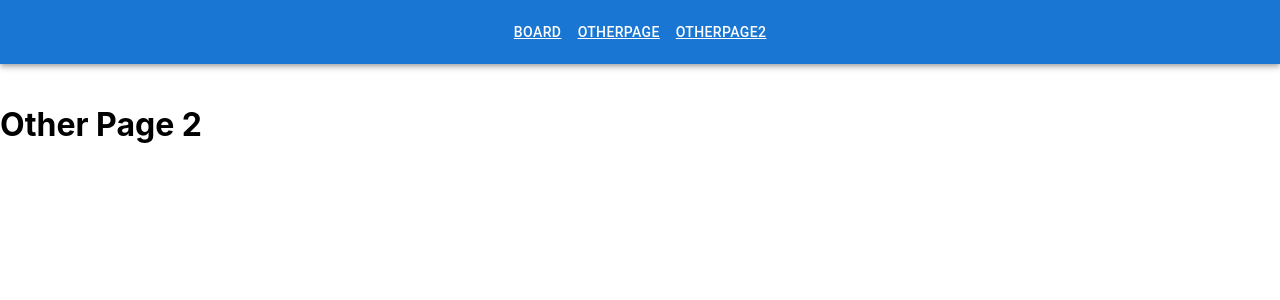
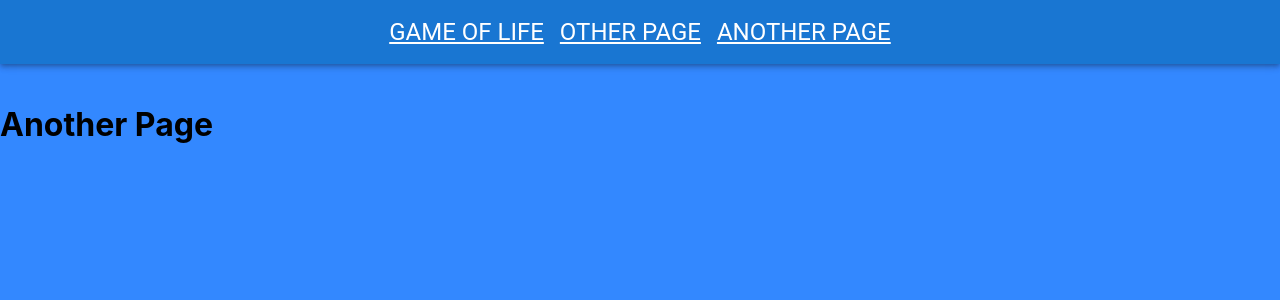
Before and after one commit to sergio-ayala123/react-gameoflifeapp, a React (Create React App) app: page /OtherPage2 in a window 1280 px wide. Shown: the top 300 px of the page. Built offline with nearby package versions, Linux system fonts and the light colour scheme; the HTML template or start-up script is replaced by a standard one.

Commit message:
final stuff

```diff
--- a/public/index.html
+++ b/public/index.html
@@ -26,7 +26,7 @@
     -->
     <title>React App</title>
   </head>
-  <body>
+  <body style="background-color: #3388FF;">
     <noscript>You need to enable JavaScript to run this app.</noscript>
     <div id="root"></div>
     <!--
--- a/src/App.tsx
+++ b/src/App.tsx
@@ -1,10 +1,10 @@
-import { AppBar, Button, Toolbar} from '@mui/material';
+import { AppBar, Button, Toolbar, Typography} from '@mui/material';
 import React from 'react';
 import { Link, Route } from 'react-router-dom'
 import './App.css';
 import Board from './components/Board';
 import OtherPage from './components/OtherPage';
-import OtherPage2 from './components/OtherPage2';
+import OtherPage2 from './components/AnotherPage';
 function App() {
 
 
@@ -16,16 +16,23 @@ function App() {
         <Toolbar style = {{display:'flex', justifyContent:'center'}}>
           <Button>
 
-            <Link to="/Board" style={{ color: 'white' }}>Board</Link><br />
+            <Link to="/Board" style={{ color: 'white' }}>
+            <Typography variant='h5'> Game Of Life</Typography>
+              </Link>
 
           </Button>
           <Button style={{ color: 'white' }}>
-            <Link to="/OtherPage" style={{ color: 'white' }}>OtherPage</Link> <br />
+            <Link to="/OtherPage" style={{ color: 'white' }}>
+            <Typography variant='h5'> Other Page</Typography>
+              </Link> <br />
 
           </Button>
 
           <Button style={{ color: 'white' }}>
-            <Link to="/OtherPage2" style={{ color: 'white' }}>OtherPage2</Link>
+            <Link to="/OtherPage2" style={{ color: 'white' }}>
+            <Typography variant='h5'> Another Page</Typography>
+
+              </Link>
 
           </Button>
         </Toolbar>
--- /dev/null
+++ b/src/components/AnotherPage.tsx
@@ -0,0 +1,5 @@
+const AnotherPage= () => {
+    return ( <h1>Another Page</h1> );
+}
+
+export default AnotherPage;
--- a/src/components/OtherPage2.tsx
+++ /dev/null
@@ -1,5 +0,0 @@
-const OtherPage2 = () => {
-    return ( <h1>Other Page 2</h1> );
-}
-
-export default OtherPage2;
```
